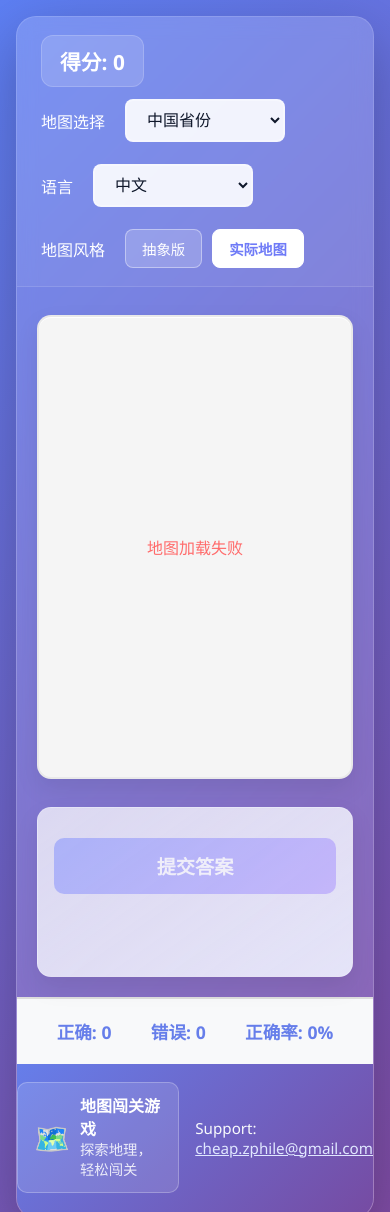
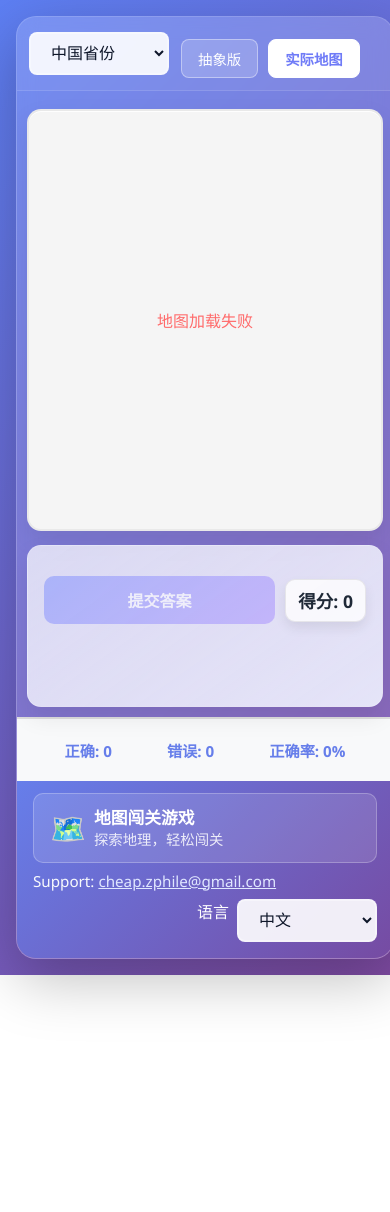
Before and after one commit to layaconch/zalpha_map_game, a website built with Vite: page index.html in a window 390 px wide. Shown: the top 1212 px of the page. After the commit the page ends 975 px from the top, so only its background shows below. Built offline with nearby package versions, Linux system fonts and the light colour scheme; what @highcharts/map-collection would draw is missing.

Commit message:
feat: adjust score UI and config toggles

```diff
--- a/game.js
+++ b/game.js
@@ -96,8 +96,8 @@ const gameData = {
 let gameState = {
     mode: 'china',
     mapStyle: 'real', // 'abstract' 或 'real'
-    worldFilter: 'area', // 'area' | 'gdp'
-    worldTopN: 10,
+    worldFilter: typeof __WORLD_FILTER__ !== 'undefined' ? __WORLD_FILTER__ : 'area', // 'area' | 'gdp'
+    worldTopN: typeof __WORLD_TOPN__ !== 'undefined' ? __WORLD_TOPN__ : 10,
     score: 0,
     correctCount: 0,
     wrongCount: 0,
@@ -142,7 +142,7 @@ const languageMap = {
         language: 'Language',
         style: 'Map Style',
         abstract: 'Abstract',
-        real: 'Real Map',
+        real: 'Real',
         worldRange: 'World Range',
         areaTop: 'Area Top20',
         gdpTop: 'GDP Top20',
@@ -163,8 +163,8 @@ const languageMap = {
         mapEurope: '欧州地図',
         language: '言語',
         style: '地図スタイル',
-        abstract: '抽象版',
-        real: '実際の地図',
+        abstract: '抽象',
+        real: '実写',
         worldRange: '世界範囲',
         areaTop: '面積Top20',
         gdpTop: '経済Top20',
@@ -233,12 +233,7 @@ function initGame() {
         });
     });
 
-    // 绑定世界范围选择器
-    document.querySelectorAll('.world-filter-btn').forEach(btn => {
-        btn.addEventListener('click', (e) => {
-            switchWorldFilter(e.target.dataset.filter);
-        });
-    });
+    // 世界范围固定配置（不提供 UI 切换）
 
     // （已移除TopN选择器）
 
@@ -306,16 +301,8 @@ function switchMode(mode) {
     } else {
         styleSelector.style.display = 'none';
     }
-    if (mode === 'world') {
-        if (worldFilterSelector) {
-            worldFilterSelector.style.display = 'flex';
-            document.querySelectorAll('.world-filter-btn').forEach(btn => {
-                btn.classList.toggle('active', btn.dataset.filter === gameState.worldFilter);
-            });
-        }
-    } else {
-        if (worldFilterSelector) worldFilterSelector.style.display = 'none';
-    }
+    // 世界范围由配置控制，不展示 UI
+    if (worldFilterSelector) worldFilterSelector.style.display = 'none';
 
     // 更新统计
     updateStats();
--- a/index.html
+++ b/index.html
@@ -10,21 +10,13 @@
     <div class="container">
         <header>
             <div class="score-board">
-                <div class="score"><span id="label-score">得分:</span> <span id="score">0</span></div>
+                <div class="top-controls">
                     <div class="mode-selector select-mode">
                         <label id="label-map-select" for="map-select" style="color: white; margin-right: 10px;">地图选择:</label>
                         <select id="map-select" class="mode-select">
                             <option id="opt-map-china" value="china">中国省份</option>
                             <option id="opt-map-world" value="world">世界地图</option>
                             <option id="opt-map-europe" value="europe">欧洲地图</option>
-                    </select>
-                </div>
-                <div class="map-style-selector select-mode" id="language-selector">
-                    <label id="label-language" for="language-select" style="color: white; margin-right: 10px;">语言:</label>
-                    <select id="language-select" class="mode-select">
-                        <option value="zh">中文</option>
-                        <option value="en">English</option>
-                        <option value="jp">日本語</option>
                         </select>
                     </div>
                     <div class="map-style-selector" id="map-style-selector" style="display: none;">
@@ -36,6 +28,7 @@
                     <label id="label-world-range" style="color: white; margin-right: 10px;">世界范围:</label>
                     <button class="style-btn world-filter-btn active" id="btn-area" data-filter="area">面积Top20</button>
                     <button class="style-btn world-filter-btn" id="btn-gdp" data-filter="gdp">经济Top20</button>
+                    </div>
                 </div>
             </div>
         </header>
@@ -53,7 +46,10 @@
                             <div class="options" id="options">
                                 <!-- 选项按钮将在这里生成 -->
                             </div>
+                            <div class="submit-row">
                                 <button class="submit-btn" id="submit-btn" disabled>提交答案</button>
+                                <div class="score side-score"><span id="label-score">得分:</span> <span id="score">0</span></div>
+                            </div>
                         </div>
                         <div class="feedback" id="feedback"></div>
                     </div>
@@ -78,6 +74,14 @@
             <div class="support-email">
                 Support: <a href="mailto:cheap.zphile@gmail.com">cheap.zphile@gmail.com</a>
             </div>
+            <div class="language-footer" id="language-selector">
+                <label id="label-language" for="language-select" style="color: white; margin-right: 8px;">语言:</label>
+                <select id="language-select" class="mode-select">
+                    <option value="zh">中文</option>
+                    <option value="en">English</option>
+                    <option value="jp">日本語</option>
+                </select>
+            </div>
         </footer>
     </div>
 
--- a/style.css
+++ b/style.css
@@ -28,8 +28,8 @@ body {
 }
 
 .container {
-    width: 100%;
-    max-width: 1480px;
+    width: calc(100vw - 12px);
+    max-width: 1600px;
     margin: 0 auto;
     background: rgba(255, 255, 255, 0.12);
     border-radius: 20px;
@@ -54,11 +54,17 @@ header h1 {
 }
 
 .score-board {
+    position: relative;
     display: flex;
-    justify-content: space-between;
-    align-items: center;
+    flex-direction: column;
+    gap: 8px;
+}
+
+.top-controls {
+    display: flex;
     flex-wrap: wrap;
     gap: 12px;
+    align-items: center;
 }
 
 .score {
@@ -68,6 +74,20 @@ header h1 {
     padding: 10px 18px;
     border-radius: 12px;
     border: 1px solid rgba(255, 255, 255, 0.18);
+}
+
+.floating-score {
+    position: absolute;
+    top: 12px;
+    left: 12px;
+    right: auto;
+    z-index: 2;
+    background: rgba(255, 255, 255, 0.92);
+    color: #1f2937;
+    border: 1px solid rgba(0,0,0,0.06);
+    padding: 6px 12px;
+    border-radius: 10px;
+    box-shadow: 0 6px 12px rgba(0,0,0,0.08);
 }
 
 .mode-selector {
@@ -171,6 +191,8 @@ header h1 {
     display: flex;
     flex-direction: column;
     gap: 16px;
+    position: sticky;
+    top: 0;
 }
 
 .map-container {
@@ -306,6 +328,24 @@ header h1 {
     cursor: not-allowed;
 }
 
+.submit-row {
+    display: flex;
+    gap: 10px;
+    align-items: center;
+}
+
+.side-score {
+    margin-left: auto;
+    font-size: 1.1em;
+    background: rgba(255, 255, 255, 0.8);
+    color: #1f2937;
+    border: 1px solid rgba(0,0,0,0.08);
+    padding: 8px 12px;
+    border-radius: 10px;
+    box-shadow: 0 6px 12px rgba(0,0,0,0.08);
+    white-space: nowrap;
+}
+
 .feedback {
     padding: 14px;
     border-radius: 10px;
@@ -381,6 +421,43 @@ header h1 {
     text-decoration: underline;
 }
 
+.language-footer .mode-select {
+    min-width: 140px;
+}
+
+@media (max-width: 768px) {
+    .footer-brand {
+        flex-direction: column;
+        align-items: flex-start;
+        gap: 8px;
+        padding: 12px 16px 16px;
+    }
+    .brand-block {
+        width: 100%;
+        flex-direction: row;
+        align-items: center;
+        gap: 8px;
+    }
+    .brand-title {
+        font-size: 1.05em;
+    }
+    .brand-subtitle {
+        font-size: 0.9em;
+    }
+    .support-email {
+        width: 100%;
+        font-size: 0.95em;
+    }
+    .language-footer {
+        width: 100%;
+        display: flex;
+        justify-content: flex-end;
+    }
+    .language-footer .mode-select {
+        width: 140px;
+    }
+}
+
 .feedback.correct {
     background: #e7f6ed;
     color: #166534;
@@ -436,6 +513,10 @@ header h1 {
         flex: 1 1 auto;
         max-width: 100%;
     }
+    .floating-score {
+        position: static;
+        align-self: flex-end;
+    }
     .map-container {
         height: 55vh;
         min-height: 380px;
@@ -444,3 +525,54 @@ header h1 {
         grid-template-columns: repeat(auto-fit, minmax(160px, 1fr));
     }
 }
+
+/* Mobile 优化（如 iPhone 12） */
+@media (max-width: 768px) {
+    header {
+        padding: 12px;
+    }
+    .score-board {
+        flex-direction: column;
+        align-items: stretch;
+        gap: 8px;
+    }
+    .top-controls label {
+        display: none;
+    }
+    .floating-score {
+        display: none;
+    }
+    .game-area {
+        padding: 10px;
+    }
+    .game-layout {
+        flex-direction: column;
+        gap: 10px;
+    }
+    .map-container {
+        height: 50vh;
+        min-height: 300px;
+    }
+    .side-panel {
+        flex: 1 1 auto;
+        max-width: 100%;
+    }
+    .options {
+        grid-template-columns: repeat(auto-fit, minmax(120px, 1fr));
+        gap: 10px;
+    }
+    .submit-btn {
+        font-size: 1em;
+        padding: 12px;
+    }
+    .stat-item {
+        font-size: 0.95em;
+    }
+    .mode-select {
+        min-width: 140px;
+        width: 100%;
+    }
+    .map-style-selector {
+        flex-wrap: wrap;
+    }
+}
--- a/vite.config.js
+++ b/vite.config.js
@@ -1,13 +1,16 @@
 import { defineConfig } from 'vite';
 
 export default defineConfig({
+  base: '/map/',
   server: {
     host: '0.0.0.0',
     port: 3000,
     open: true
   },
   define: {
-    __MAP_STROKE__: JSON.stringify('#334155')
+    __MAP_STROKE__: JSON.stringify('#334155'),
+    __WORLD_FILTER__: JSON.stringify('area'), // 'area' or 'gdp'
+    __WORLD_TOPN__: JSON.stringify(10)
   },
   build: {
     outDir: 'dist',
```
Lines whose indentation alone changed are shown as unchanged.
